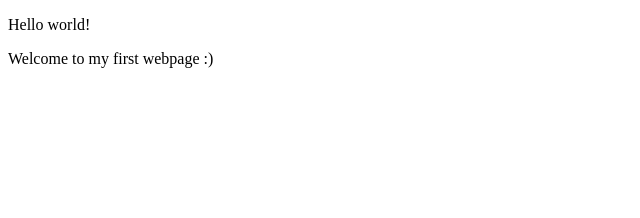
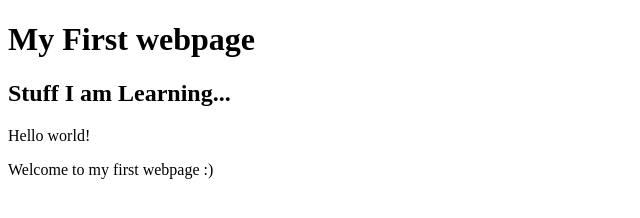
Before and after one commit to JoyMbugua/my-first-webpage, a plain HTML site: page my-first-webpage.html in a window 1280 px wide. Shown: the whole page, without its empty margins (0-640 px from the left). Drawn offline with Linux system fonts and the light colour scheme.

Commit message:
Add header block elements

```diff
--- a/my-first-webpage.html
+++ b/my-first-webpage.html
@@ -4,6 +4,9 @@
       <title>My first webpage!</title>
     </head>
     <body>
+        <h1>My First webpage</h1>
+        <h2>Stuff I am Learning...</h2>
+
         <p>Hello world!</p>
         <p>Welcome to my first webpage :)</p>
     </body>
```
